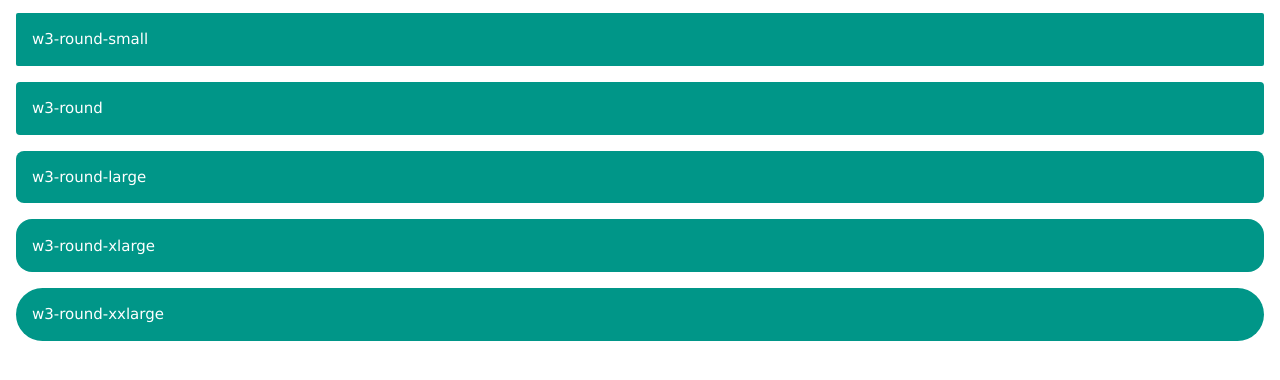
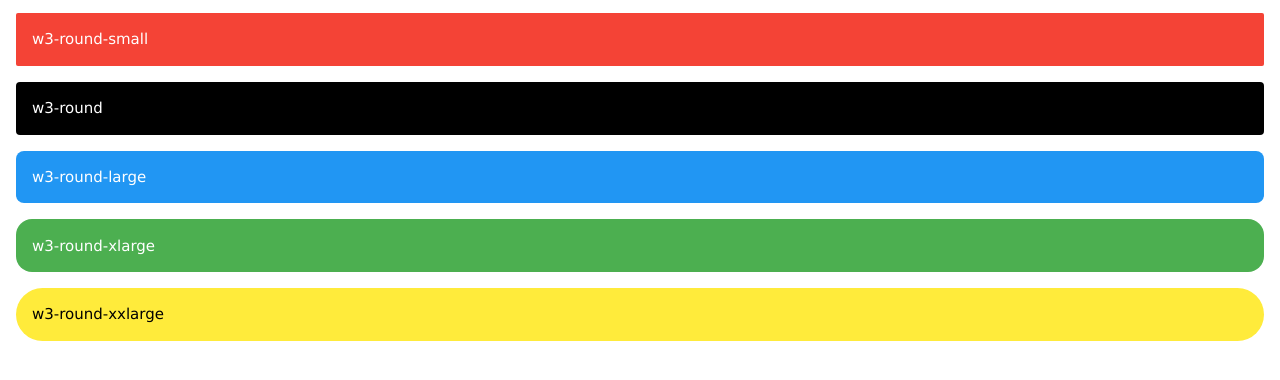
Before and after one commit to pann710/2324, a plain HTML site: page index.html in a window 1280 px wide. Shown: the part 58-438 px from the top of the page. Drawn offline with nearby package versions, Linux system fonts and the light colour scheme.

Commit message:
Update index.html

```diff
--- a/index.html
+++ b/index.html
@@ -8,23 +8,23 @@
 <div class="w3-container">
   <h2>Round Classes</h2>
 
-  <div class="w3-panel w3-round-small w3-teal">
+  <div class="w3-panel w3-round-small w3-red">
     <p>w3-round-small</p>
   </div>
 
-  <div class="w3-panel w3-round w3-teal">
+  <div class="w3-panel w3-round w3-black">
     <p>w3-round</p>
   </div>
 
-  <div class="w3-panel w3-round-large w3-teal">
+  <div class="w3-panel w3-round-large w3-blue">
     <p>w3-round-large</p>
   </div>
 
-  <div class="w3-panel w3-round-xlarge w3-teal">
+  <div class="w3-panel w3-round-xlarge w3-green">
     <p>w3-round-xlarge</p>
   </div>
 
-  <div class="w3-panel w3-round-xxlarge w3-teal">
+  <div class="w3-panel w3-round-xxlarge w3-yellow">
     <p>w3-round-xxlarge</p>
   </div>
 </div>
```
